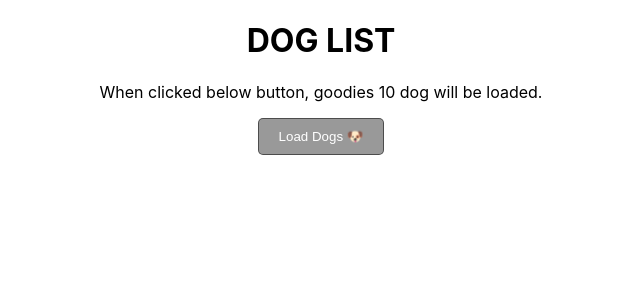
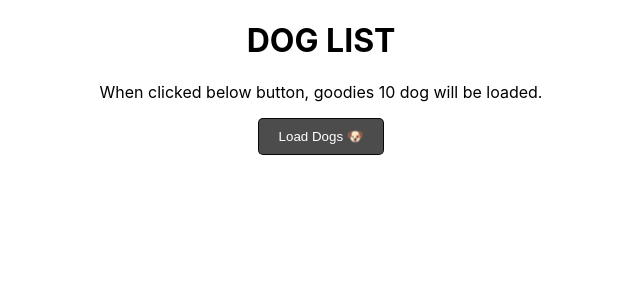
Before and after one commit to serhatcann/dog-list-app, a React (Create React App) app: page / in a window 1280 px wide. Shown: the top 300 px of the page, without its empty margins (319-959 px from the left). Built offline with nearby package versions, Linux system fonts and the light colour scheme.

Commit message:
Added dynamic styles to vote buttons

```diff
--- a/src/UI/Button.js
+++ b/src/UI/Button.js
@@ -1,19 +1,24 @@
 import styled from 'styled-components';
 
-const Button = ({ onClick, children, rgb }) => {
 const StyledButton = styled.button`
-		border: solid 1px rgba(${rgb}, 0.5);
+	border: solid 1px rgba(${(props) => props.rgb}, 0.9);
 	border-radius: 5px;
 	padding: 10px 20px;
-		background-color: rgb(${rgb}, 0.4);
+	background-color: rgb(${(props) => props.rgb}, 0.7);
+	display: inline;
 	color: white;
 	&:hover {
-			background-color: rgba(${rgb}, 0.8);
+		background-color: rgba(${(props) => props.rgb}, 0.9);
 		cursor: pointer;
 	}
 `;
 
-	return <StyledButton onClick={onClick}>{children}</StyledButton>;
+const Button = ({ className, onClick, children, rgb }) => {
+	return (
+		<StyledButton onClick={onClick} rgb={rgb} className={className}>
+			{children}
+		</StyledButton>
+	);
 };
 
 export default Button;
--- a/src/components/Dog/Dog.js
+++ b/src/components/Dog/Dog.js
@@ -1,5 +1,6 @@
 import DogInfo from './DogInfo';
 import styled from 'styled-components';
+import Button from '../../UI/Button';
 
 const Wrapper = styled.div`
 	margin: 10px;
@@ -16,6 +17,11 @@ const Wrapper = styled.div`
 	}
 `;
 
+const ButtonWrapper = styled.div`
+	display: flex;
+	justify-content: center;
+`;
+
 const Img = styled.img`
 	height: 300px;
 	max-width: 100%;
@@ -27,10 +33,20 @@ const Img = styled.img`
 	}
 `;
 
+const VoteButton = styled(Button)`
+	&& {
+		margin: 0 10px;
+	}
+`;
+
 const Dog = ({ img, id, breeds }) => {
 	return (
 		<Wrapper key={id}>
 			<Img src={img} alt={id} />
+			<ButtonWrapper>
+				<VoteButton rgb='0,200,0'>Yay</VoteButton>
+				<VoteButton rgb='200,0,0'>Nay</VoteButton>
+			</ButtonWrapper>
 			{breeds &&
 				breeds.map((breed) => {
 					return <DogInfo key={breed.name + breed.id} breeds={breeds} />;
```
Lines whose indentation alone changed are shown as unchanged.
